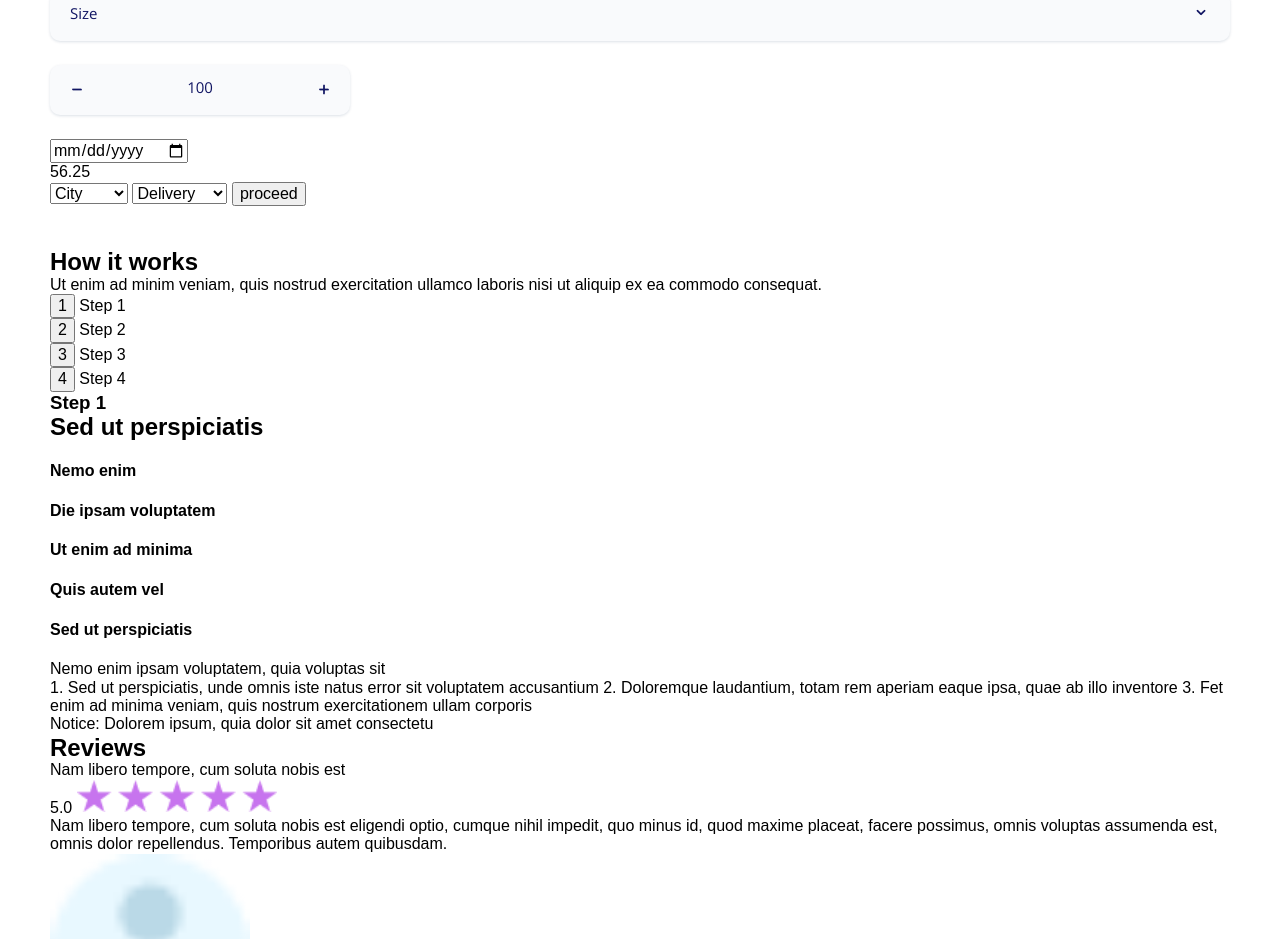
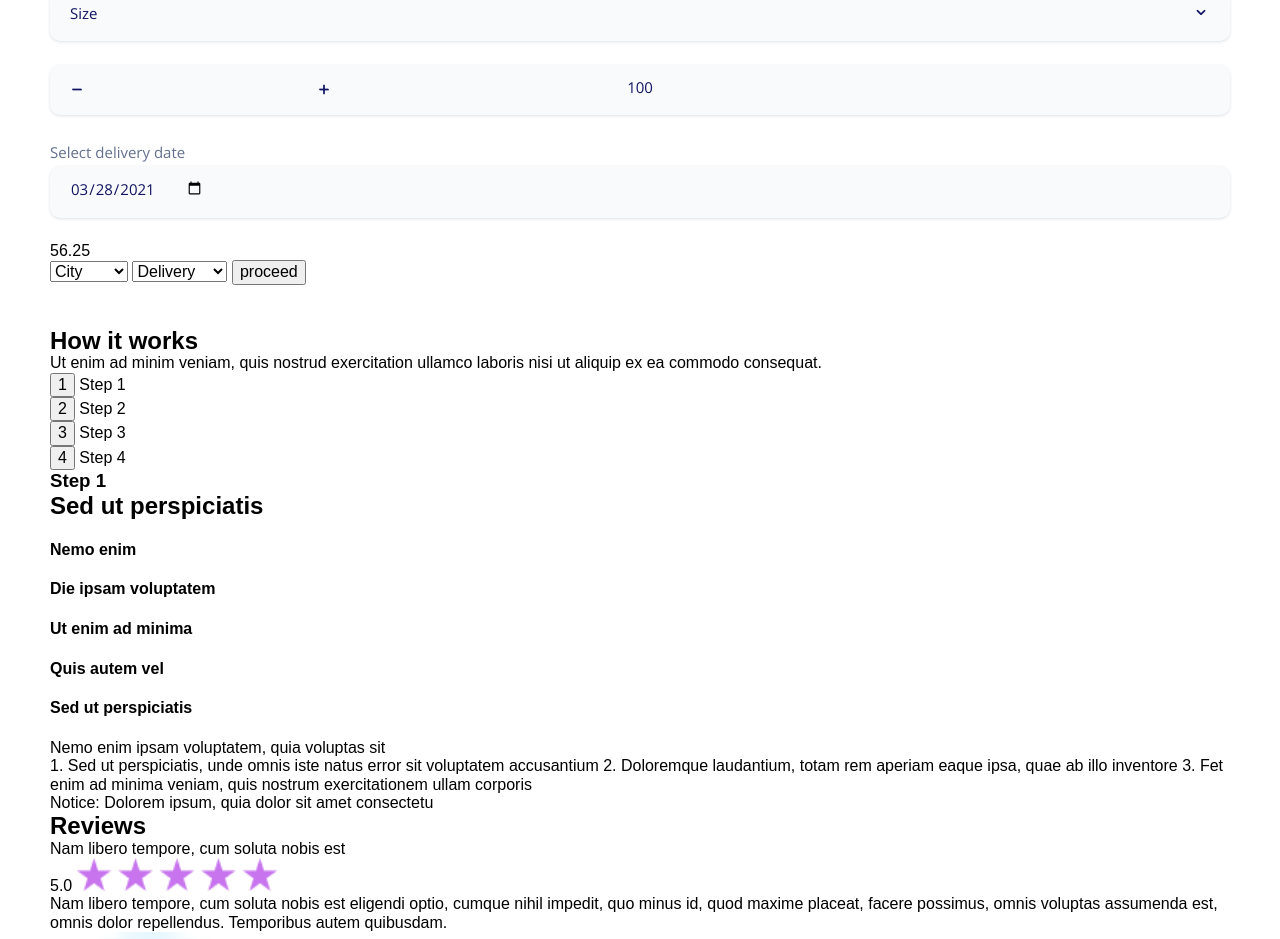
Before and after one commit to david-shakaya/product-tst, a website: page src/index.html in a window 1280 px wide. Shown: the part 1660-2599 px from the top of the page. Drawn offline with nearby package versions, Linux system fonts and the light colour scheme; files that its build step writes are made by us from their sources.

Commit message:
Логика для инпута с типом дата

```diff
--- a/src/html/calculator.html
+++ b/src/html/calculator.html
@@ -56,7 +56,13 @@
             />
             <span class="calculator-input-control-plus"></span>
             <span class="calculator-input-control-minus"></span>
-            <input type="date" />
+            <label class="calculator-label-date text"
+                >Select delivery date
+                <input
+                    type="date"
+                    class="calculator-input-date select-header"
+                />
+            </label>
             <p class="calculator-price">56.25</p>
             <select id="city" name="city">
                 <option value="Не выбрано" style="display: none">City</option>
--- a/src/js/index.js
+++ b/src/js/index.js
@@ -100,3 +100,14 @@ function minusValueInput() {
 
 selectColor();
 selectSize();
+
+function setDateNowInput() {
+    let today = new Date();
+    const dd = String(today.getDate()).padStart(2, '0');
+    const mm = String(today.getMonth() + 1).padStart(2, '0'); //January is 0!
+    const yyyy = today.getFullYear();
+
+    today = yyyy + '-' + mm + '-' + dd;
+    return (formRef[1].value = today);
+}
+setDateNowInput();
--- a/src/sass/layout/_calculator.scss
+++ b/src/sass/layout/_calculator.scss
@@ -133,7 +133,7 @@
 }
 
 .calculator-input-number.select-header {
-    width: 300px;
+    width: 100%;
     padding-left: 35px;
     padding-right: 35px;
     text-align: center;
@@ -178,3 +178,22 @@ input[type='number']::-webkit-inner-spin-button {
     background: #0a377e;
     margin: 0;
 }
+
+// ___________________________________
+
+.calculator-label-date.text {
+    font-size: 15px;
+}
+.calculator-input-date {
+    width: 100%;
+    font-family: Open Sans;
+    font-style: normal;
+    font-weight: normal;
+    font-size: 15px;
+    line-height: 20px;
+    color: #111563;
+    &:focus {
+        border: 1px solid #c774ee;
+        outline: none;
+    }
+}
```
